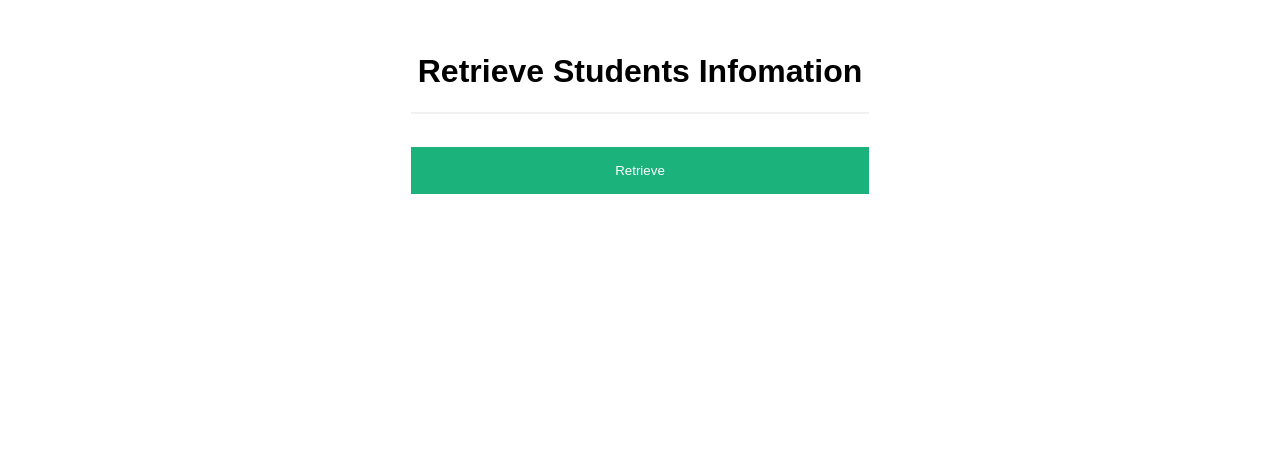
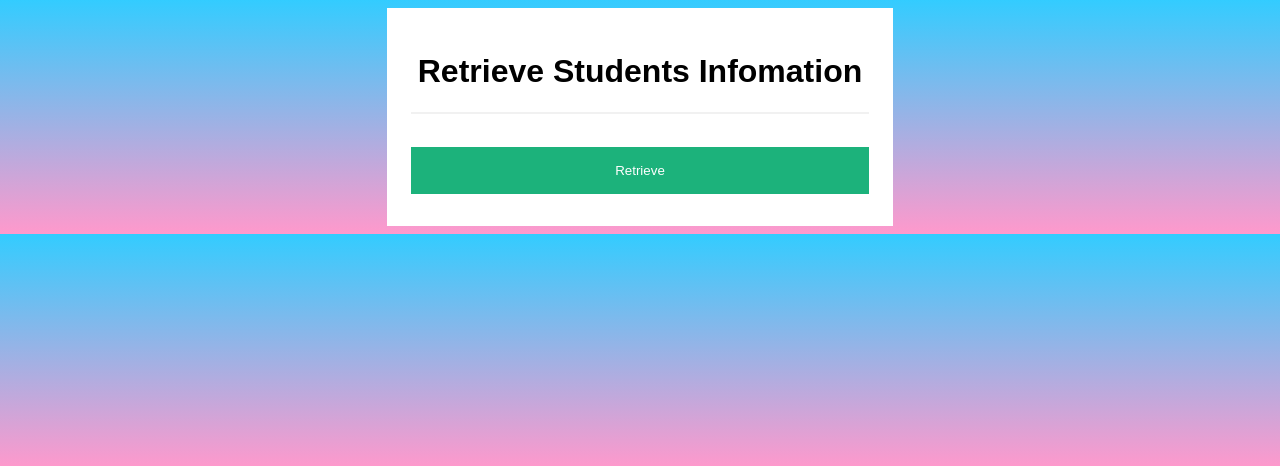
Before and after one commit to saurabhkothawade01/Registration-web-app-flask-mongodb, a Flask app: page /info in a window 1280 px wide. Shown: the top 466 px of the page. Run offline with Flask 2, Linux system fonts and the light colour scheme.

Commit message:
Update info.html

```diff
--- a/templates/info.html
+++ b/templates/info.html
@@ -6,7 +6,7 @@
     <style>
         body {
             font-family: Arial, Helvetica, sans-serif;
-            background-color: linear-gradient(to bottom, #33ccff 0%, #ff99cc 100%);
+            background: linear-gradient(to bottom, #33ccff 0%, #ff99cc 100%);
         }
 
         * {
```
